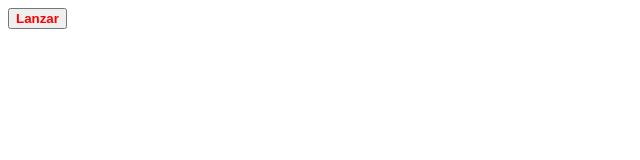
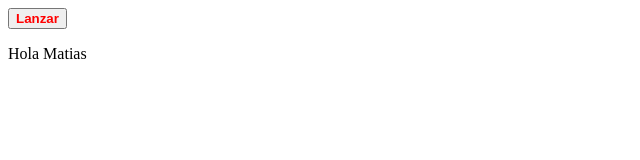
Before and after one commit to Matissf92/proyecto10000, a plain HTML site: page index.html in a window 1280 px wide. Shown: the full height of the page, 0-640 px from the left. Drawn offline with Linux system fonts and the light colour scheme.

Commit message:
Prueba commit Victor

```diff
--- a/index.html
+++ b/index.html
@@ -11,5 +11,6 @@
     <div>
       <button class="lanzar-button" type="submit">Lanzar</button>
     </div>
+    <p class="parrafo">Hola Matias</p>
   </body>
 </html>
```
